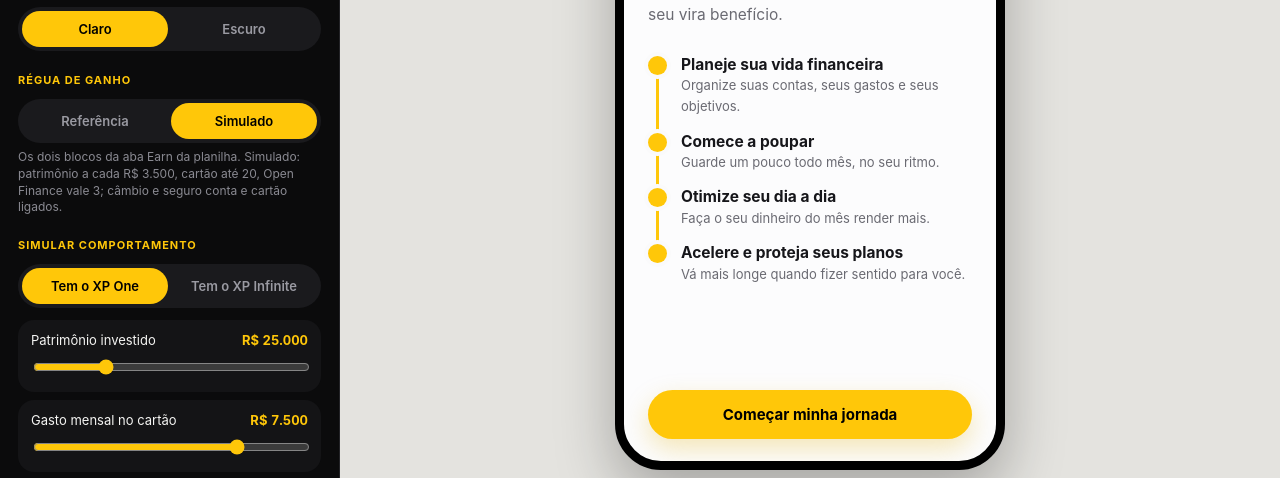
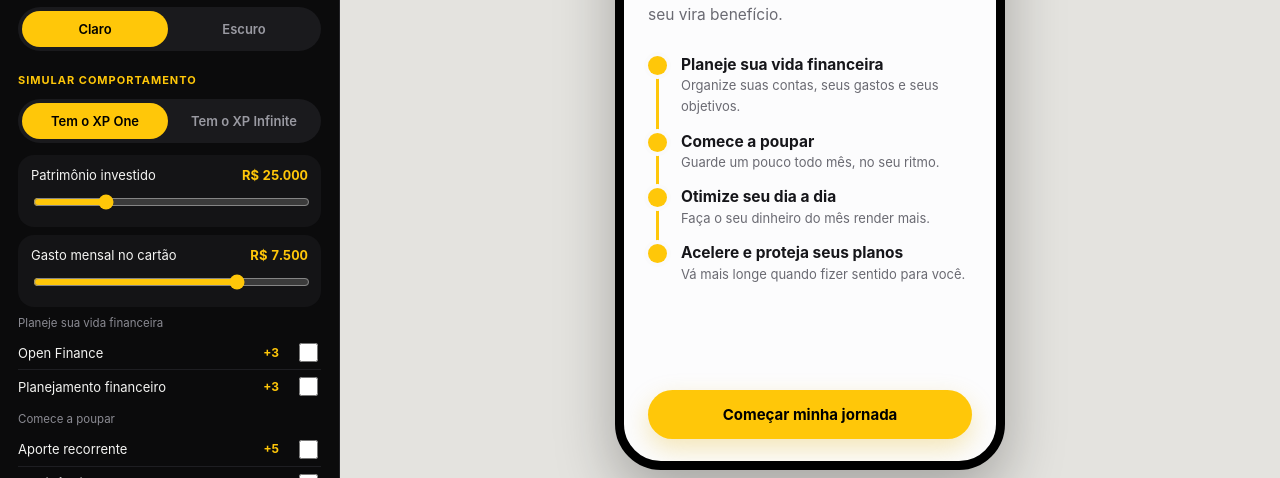
Before and after one commit to celosccp/memore-mvp-web, a plain HTML site: page xp-loyalty/index.html in a window 1280 px wide. Shown: the part 322-800 px from the top of the page. Drawn offline with Linux system fonts and the light colour scheme.

Commit message:
Protótipo: régua única de ganho pelos parâmetros simulados e faixas de salário completas
Co-Authored-By: Claude Fable 5.2 <noreply@anthropic.com>
Claude-Session: https://claude.ai/code/session_01WrDqrgAzDSkWeiT1TaTzem

```diff
--- a/xp-loyalty/index.html
+++ b/xp-loyalty/index.html
@@ -718,7 +718,7 @@ const P = {
   ibInf: [15, 25],       // Investback Infinite 1,2 / 1,5 (1,0% já incluído)
   cartaoPor: 500, cartaoMax: 20,
   aucBloco: 3500, aucMax: 15,   // patrimônio conta desde o primeiro real
-  salFaixas: [[0, 3], [5000, 5]],  // salário portado: [piso em R$, XPoints]; a faixa acima de R$ 5 mil é premissa a confirmar
+  salFaixas: [[0, 3], [5000, 5], [10000, 5]],  // salário portado: [piso exclusivo em R$, XPoints]
   ciclo: 'mensal',
   salaIncl: 4,           // acessos incluídos no Infinite (modo "incluída")
   salaCond: 'com gasto mínimo no cartão',
@@ -754,10 +754,10 @@ const BEH = [
   { id:'segcc',  ctx:3, nome:'Seguro Conta e Cartão', pts:5, optional:true, como:'Proteção para transações na conta e no cartão.', esforco:'Contratação rápida, direto pelo app.', cta:'Ver o seguro' },
 ];
 const beh = id => BEH.find(b => b.id === id);
-// As duas réguas da aba Earn da planilha. Salário: [piso exclusivo em R$, XPoints]; as faixas altas da Simulada são premissa a confirmar.
+// Régua de ganho: bloco Simulado da aba Earn da planilha (a Referência fica guardada só para comparação). Salário: [piso exclusivo em R$, XPoints].
 const EARN = {
   ref: { nome:'Referência', of:1, aucBloco:5000, aucMax:10, cartaoMax:15, cambio:false, segcc:false, sal:[[0, 0], [5000, 2], [10000, 5]] },
-  sim: { nome:'Simulado',   of:3, aucBloco:3500, aucMax:15, cartaoMax:20, cambio:true,  segcc:true,  sal:[[0, 3], [5000, 5]] },
+  sim: { nome:'Simulado',   of:3, aucBloco:3500, aucMax:15, cartaoMax:20, cambio:true,  segcc:true,  sal:[[0, 3], [5000, 5], [10000, 5]] },
 };
 function applyEarn(k){
   const e = EARN[k]; S.earn = k;
@@ -1318,7 +1318,7 @@ function sheet(){
         ${p < P.aucMax ? `<div class="kv tot"><span>Próximo XPoint</span><span>faltam ${brl(next)}</span></div>` : ''}</div>`;
     } else {
       body = `<p>${b.como}</p>
-        <div class="card"><div class="kv"><span>Vale</span><span>${b.step ? `1 XPoint a cada ${brl(b.step)}, até ${b.max}` : b.fx ? P.salFaixas.filter(f => f[1] > 0).map(([piso, n]) => `${n} ${piso ? 'acima de ' + brl(piso) : 'até ' + brl(P.salFaixas[1][0])}`).join(' · ') + ' XPoints' : pt(b.pts)}</span></div>${b.step || b.fx ? `<div class="kv"><span>${b.lab}</span><span>${brl(valOf(b))}</span></div>` : ''}${b.esforco ? `<div class="kv"><span>O que é preciso</span><span>${b.esforco}</span></div>` : ''}<div class="kv"><span>Situação</span><span>${b.step || b.fx ? (p ? `${p} de ${behMax(b)} XPoints` : 'Ainda não feito') : p ? '✓ Concluído' : 'Ainda não feito'}</span></div></div>
+        <div class="card"><div class="kv"><span>Vale</span><span>${b.step ? `1 XPoint a cada ${brl(b.step)}, até ${b.max}` : b.fx ? P.salFaixas.filter((f, i, a) => f[1] > 0 && (!i || a[i - 1][1] !== f[1])).map(([piso, n]) => `${n} ${piso ? 'acima de ' + brl(piso) : 'até ' + brl(P.salFaixas[1][0])}`).join(' · ') + ' XPoints' : pt(b.pts)}</span></div>${b.step || b.fx ? `<div class="kv"><span>${b.lab}</span><span>${brl(valOf(b))}</span></div>` : ''}${b.esforco ? `<div class="kv"><span>O que é preciso</span><span>${b.esforco}</span></div>` : ''}<div class="kv"><span>Situação</span><span>${b.step || b.fx ? (p ? `${p} de ${behMax(b)} XPoints` : 'Ainda não feito') : p ? '✓ Concluído' : 'Ainda não feito'}</span></div></div>
         ${b.need ? `<div class="note">${b.nome} é uma decisão importante. Só vale a pena se você já precisa dele: XPoints não devem ser o motivo. Antes de qualquer proposta, você conta o que precisa e vê taxas, prazos e custo total.</div>
           ${S.cond ? `<div class="card" style="margin-top:10px"><div class="xs b mut">CONDIÇÕES DO PRODUTO</div><div class="kv"><span>Taxa e custo total</span><span>mostrados antes de contratar</span></div><div class="kv"><span>Prazo e parcelas</span><span>você escolhe na simulação</span></div><div class="kv"><span>Análise de capacidade de pagamento</span><span>obrigatória</span></div></div>` : `<button class="btn sec" data-a="cond">Ver condições do produto</button>`}` : ''}
         ${!p && !b.need ? `<button class="btn" data-a="noop">${b.cta}</button>` : ''}
@@ -1460,9 +1460,8 @@ const HIPOTESES = [
   ['Pacotes', 'O cartão mostra o que já vale e, logo abaixo, até onde dá para chegar com XPoints (ex.: Investback 1%, até 1,5% com XPoints).'],
   ['Pacotes', 'Abaixo do corte, o Infinite aparece bloqueado no carrossel, com o que falta para desbloquear.'],
   ['Pacotes', 'Atingir o corte libera o pedido do Infinite. Quem vê o botão de pedir já está pré-aprovado: ao pedir, o cartão é emitido na hora, os benefícios passam a valer e o cartão físico é enviado. Não há etapa de análise visível ao cliente.'],
-  ['XPoints', 'O painel alterna entre as duas réguas da planilha. Referência: Open Finance 1; patrimônio 1 a cada R$ 5 mil, até 10; cartão até 15; salário 0 até R$ 5 mil, 2 até R$ 10 mil e 5 acima; câmbio e Seguro Conta e Cartão desligados.'],
-  ['XPoints', 'Régua Simulada, da planilha Simulador Loyalty Digital v5 (premissas de trabalho, não política aprovada). A cada valor: cartão, 1 XPoint a cada R$ 500 no mês, até 20; patrimônio, 1 a cada R$ 3.500 desde o primeiro real, até 15; câmbio, 1 a cada R$ 2.000, até 10; crédito e consórcio, 1 a cada R$ 10 mil, até 20 cada.'],
-  ['XPoints', 'Tem ou não tem: Open Finance 3, aporte recorrente 5, previdência 1 (a partir de R$ 100), pagamento de contas 2 (a partir de R$ 5 mil no mês), seguro de vida 5 (a partir de R$ 100), Seguro Conta e Cartão 5. Salário por faixas: 3 XPoints até R$ 5 mil; a faixa acima (5 XPoints) é premissa a confirmar. Planejamento financeiro vale 3 XPoints nas duas réguas (decisão de produto; ainda não está na planilha). Gestão de gastos (2) segue ilustrativa e aparece como em breve.'],
+  ['XPoints', 'Ganho pelos parâmetros do bloco Simulado da planilha Simulador Loyalty Digital v5 (premissas de trabalho, não política aprovada). A cada valor: cartão, 1 XPoint a cada R$ 500 no mês, até 20; patrimônio, 1 a cada R$ 3.500 desde o primeiro real, até 15; câmbio, 1 a cada R$ 2.000, até 10; crédito e consórcio, 1 a cada R$ 10 mil, até 20 cada.'],
+  ['XPoints', 'Tem ou não tem: Open Finance 3, aporte recorrente 5, previdência 1 (a partir de R$ 100), pagamento de contas 2 (a partir de R$ 5 mil no mês), seguro de vida 5 (a partir de R$ 100), Seguro Conta e Cartão 5. Salário por faixas: 3 XPoints até R$ 5 mil e 5 acima disso. Planejamento financeiro vale 3 XPoints (decisão de produto; ainda não está na planilha). Gestão de gastos (2) segue ilustrativa e aparece como em breve.'],
   ['XPoints', 'Apuração mensal: o saldo total é recalculado a cada ciclo conforme o comportamento. Não há acúmulo nem validade no protótipo.'],
   ['Saldo', 'O medidor mostra os XPoints do cliente contra o total possível (48 na régua ilustrativa): em uso, disponíveis e a conquistar. O total é a soma dos tetos de todos os desafios e muda com a calibração.'],
   ['Saldo', 'XPoints travados: ficam em uso enquanto o benefício está ativo e voltam ao desativar. Uma opção ativa por família.'],
@@ -1520,9 +1519,6 @@ function renderPanel(){
       <h2>Tema do app</h2>
       <div class="seg"><button class="${S.theme === 'light' ? 'on' : ''}" data-a="theme:light">Claro</button><button class="${S.theme === 'dark' ? 'on' : ''}" data-a="theme:dark">Escuro</button></div>
       ${proc ? `<button class="pbtn hot" data-a="finish">Concluir ativação em processamento</button>` : ''}
-      <h2>Régua de ganho</h2>
-      <div class="seg">${Object.entries(EARN).map(([k, e]) => `<button class="${S.earn === k ? 'on' : ''}" data-a="earn:${k}">${e.nome}</button>`).join('')}</div>
-      <p class="hint">Os dois blocos da aba Earn da planilha. ${S.earn === 'ref' ? 'Referência: patrimônio a cada R$ 5 mil, cartão até 15, salário só conta acima de R$ 5 mil; câmbio e seguro conta e cartão desligados.' : 'Simulado: patrimônio a cada R$ 3.500, cartão até 20, Open Finance vale 3; câmbio e seguro conta e cartão ligados.'}</p>
       <h2>Simular comportamento</h2>
       <div class="seg" style="margin-bottom:12px"><button class="${S.inf !== 'active' ? 'on' : ''}" data-a="card:one">Tem o XP One</button><button class="${S.inf === 'active' ? 'on' : ''}" data-a="card:infinite">Tem o XP Infinite</button></div>
       <div class="sl"><label>Patrimônio investido <output id="oAuc">${brl(S.auc)}</output></label><input type="range" id="rAuc" min="0" max="100000" step="1000" value="${S.auc}"></div>
```
